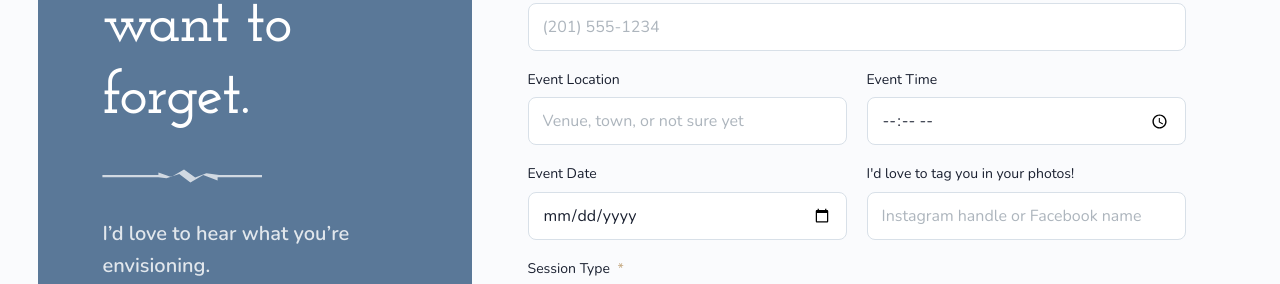
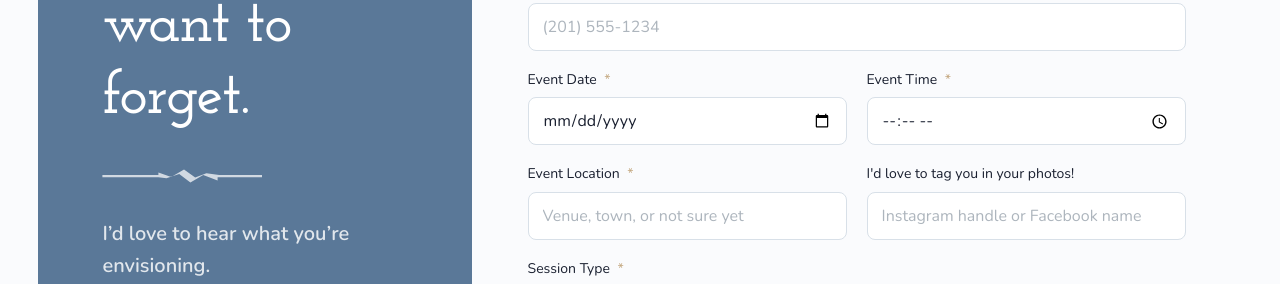
Before and after one commit to pixelverse-studios/iffers-pictures, a Next.js app: page /contact in a window 1280 px wide. Shown: the part 434-718 px from the top of the page. Built offline with nearby package versions, Linux system fonts and the light colour scheme; no server answers.

Commit message:
Update inquiry form requirements

```diff
--- a/src/app/contact/ContactForm.tsx
+++ b/src/app/contact/ContactForm.tsx
@@ -21,14 +21,14 @@ const contactSchema = z.object({
   firstName: z.string().min(1, "First name is required"),
   lastName: z.string().min(1, "Last name is required"),
   email: z.string().email("Please enter a valid email address"),
-  phone: z.string().min(1, "Phone number is required"),
+  phone: z.string().optional(),
   service: z.string().min(1, "Please select a service"),
-  eventDate: z.string().optional(),
-  eventTime: z.string().optional(),
-  eventLocation: z.string().optional(),
+  eventDate: z.string().min(1, "Event date is required"),
+  eventTime: z.string().min(1, "Event time is required"),
+  eventLocation: z.string().min(1, "Event location is required"),
   socialHandle: z.string().optional(),
   referralSource: z.string().optional(),
-  message: z.string().min(10, "Message must be at least 10 characters"),
+  message: z.string().optional(),
 });
 
 type ContactFormData = z.infer<typeof contactSchema>;
@@ -189,21 +189,22 @@ export function ContactForm() {
         label="Phone Number"
         type="tel"
         placeholder="(201) 555-1234"
-        withAsterisk
         {...register("phone")}
         error={errors.phone?.message}
       />
 
       <div className="grid gap-4 md:grid-cols-2 md:gap-5">
         <TextInput
-          label="Event Location"
-          placeholder="Venue, town, or not sure yet"
-          {...register("eventLocation")}
-          error={errors.eventLocation?.message}
+          label="Event Date"
+          type="date"
+          withAsterisk
+          {...register("eventDate")}
+          error={errors.eventDate?.message}
         />
         <TextInput
           label="Event Time"
           type="time"
+          withAsterisk
           {...register("eventTime")}
           error={errors.eventTime?.message}
         />
@@ -211,10 +212,11 @@ export function ContactForm() {
 
       <div className="grid gap-4 md:grid-cols-2 md:gap-5">
         <TextInput
-          label="Event Date"
-          type="date"
-          {...register("eventDate")}
-          error={errors.eventDate?.message}
+          label="Event Location"
+          placeholder="Venue, town, or not sure yet"
+          withAsterisk
+          {...register("eventLocation")}
+          error={errors.eventLocation?.message}
         />
         <TextInput
           label="I'd love to tag you in your photos!"
@@ -272,7 +274,6 @@ export function ContactForm() {
         label="Message"
         placeholder="Tell me what you're planning..."
         description="What are you celebrating? Who will be there? What moments matter most to you? Approximately how many guests? Feel free to include anything you think is important for me to know"
-        withAsterisk
         rows={4}
         {...register("message")}
         error={errors.message?.message}
```
Also changed, not shown: 1 other file (tests, documents, lock files or other folders).
